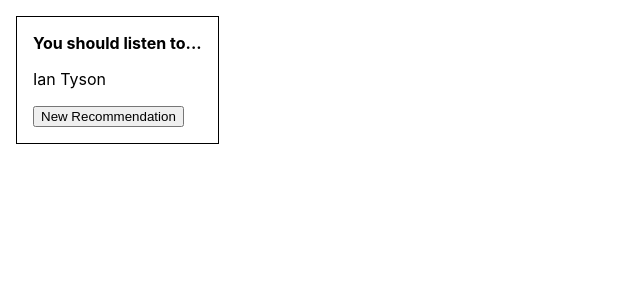
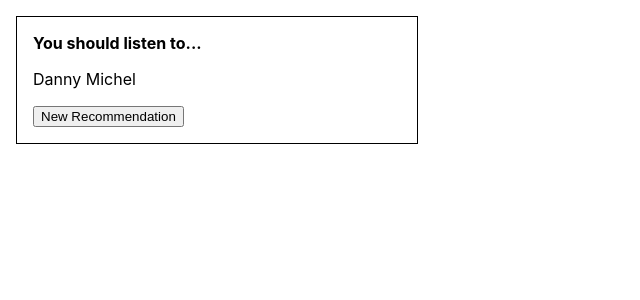
Before and after one commit to jdw1996/dashboard, a React (Create React App) app: page / in a window 1280 px wide. Shown: the top 300 px of the page, without its empty margins (0-640 px from the left). Built offline with nearby package versions, Linux system fonts and the light colour scheme.

Commit message:
Update MusicRecommender to better handle AOTY

```diff
--- a/src/MusicRecommender.tsx
+++ b/src/MusicRecommender.tsx
@@ -1,23 +1,53 @@
 import React, { useState } from 'react';
 import { Widget } from './Widget';
-import { bands } from './bands';
+import { bands, aoty } from './bands';
 import { randomInt } from './util';
+
+type MusicNameProps = {
+  music: [string, boolean];
+};
+
+function MusicName({ music }: MusicNameProps): JSX.Element {
+  const [name, isAlbum] = music;
+  if (isAlbum) {
+    const starIndex1 = name.search(/\*/u);
+    const starIndex2 = name.slice(starIndex1 + 1).search(/\*/u) + starIndex1 + 1;
+    if (starIndex1 < 0 || starIndex2 < 0) {
+      return <span>{name}</span>;
+    }
+    return (
+      <span className="aoty">
+        {name.slice(0, starIndex1)}
+        <em>{name.slice(starIndex1 + 1, starIndex2)}</em>
+        {name.slice(starIndex2 + 1)}
+      </span>
+    );
+  }
+  return <span>{name}</span>;
+}
 
 export function MusicRecommender(): JSX.Element {
   const listOfBands = bands.split('\n');
-  function getRandomBand(): string {
-    return listOfBands[randomInt(listOfBands.length)];
+  const listOfAotY = aoty.split('\n');
+  function getRandomMusic(): [string, boolean] {
+    const idx = randomInt(listOfBands.length + listOfAotY.length);
+    if (idx < listOfAotY.length) {
+      return [listOfAotY[idx], true];
+    }
+    return [listOfBands[idx - listOfAotY.length + 1], false];
   }
 
-  const [band, setBand] = useState(getRandomBand());
+  const [rec, setRec] = useState<[string, boolean]>(getRandomMusic());
 
   const handleButtonClick = () => {
-    setBand(getRandomBand());
+    setRec(getRandomMusic());
   };
 
   return (
-    <Widget title="You should listen to...">
-      <p>{band}</p>
+    <Widget className="music-recommender" title="You should listen to...">
+      <p>
+        <MusicName music={rec} />
+      </p>
       <button onClick={handleButtonClick}>New Recommendation</button>
     </Widget>
   );
--- a/src/Widget.tsx
+++ b/src/Widget.tsx
@@ -3,11 +3,12 @@
 type WidgetProps = {
   title: string;
   children: React.ReactNode;
+  className: string;
 };
 
 export function Widget(props: WidgetProps): JSX.Element {
   return (
-    <div className="widget">
+    <div className={`widget ${props.className}`}>
       <h2 className="widget-title">{props.title}</h2>
       {props.children}
     </div>
--- a/src/bands.ts
+++ b/src/bands.ts
@@ -1,7 +1,8 @@
-export const bands = `My 2017 Album of the Year: *Villains* by Queens of the Stone Age
-My 2018 Album of the Year: *Little Dark Age* by MGMT
-My 2019 Album of the Year: *Morbid Stuff* by PUP
-311
+export const aoty = `2017 AOTY: *Villains* by Queens of the Stone Age
+2018 AOTY: *Little Dark Age* by MGMT
+2019 AOTY: *Morbid Stuff* by PUP`;
+
+export const bands = `311
 4 Non Blondes
 ACDC
 The Aces
--- a/src/index.css
+++ b/src/index.css
@@ -22,3 +22,11 @@
   font-weight: bold;
   margin: 0;
 }
+
+.music-recommender {
+  width: 23rem;
+}
+
+.music-recommender .aoty {
+  background-color: #f2dd3e;
+}
```
